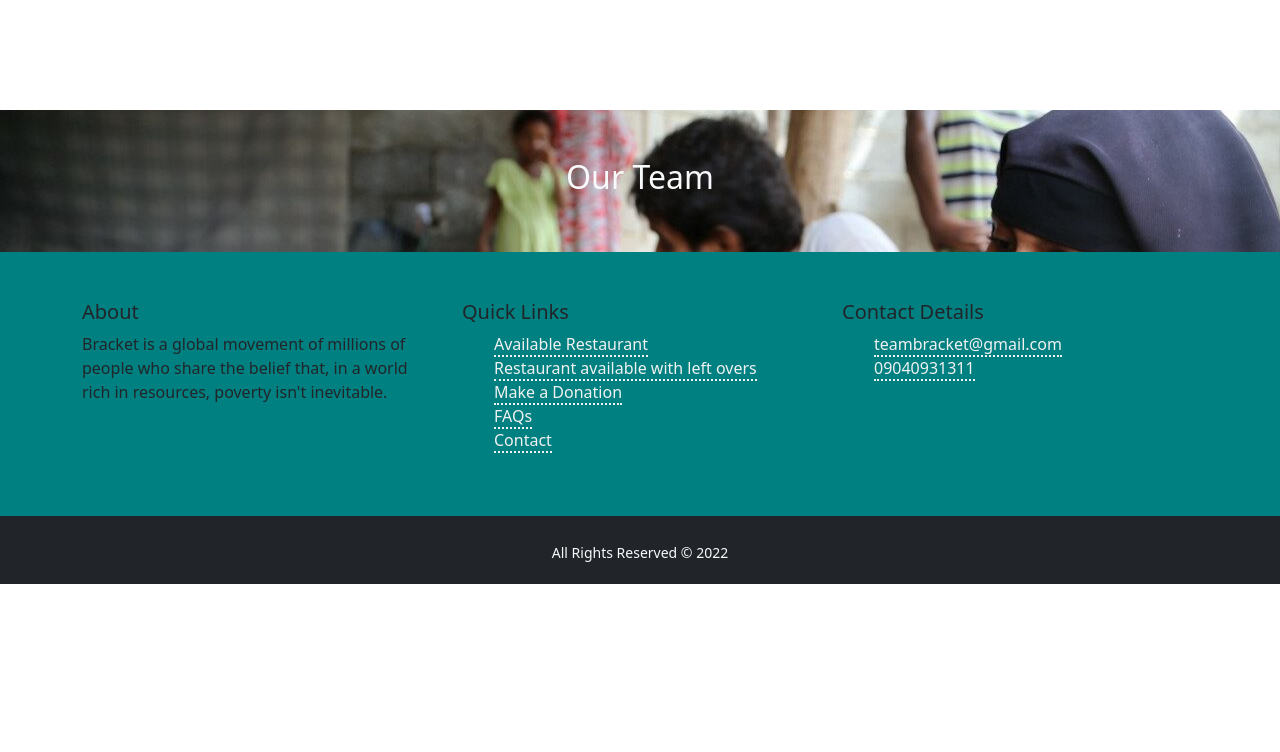
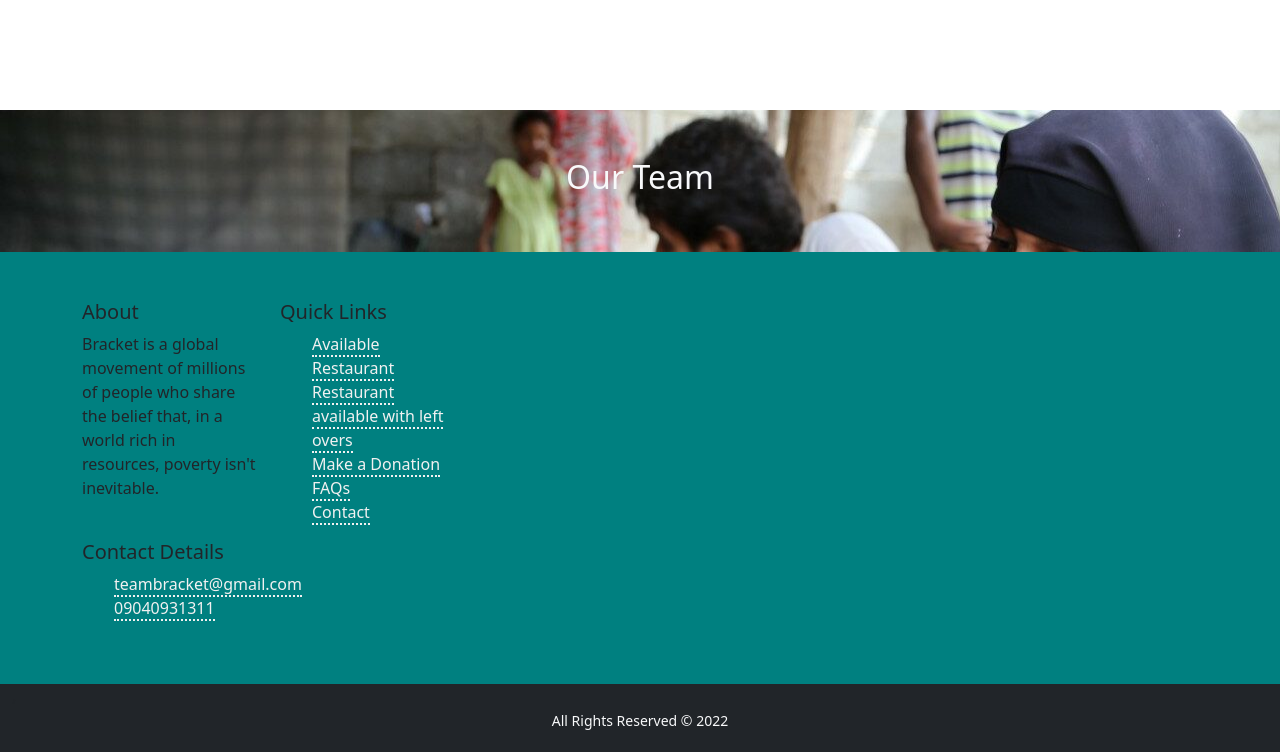
Before and after one commit to ibroraheem/hunger, a plain HTML site: page index.html in a window 1280 px wide. Shown: the part 2915-3667 px from the top of the page. Before the commit the page ends 3499 px from the top, so only its background shows below. Drawn offline with nearby package versions, Linux system fonts and the light colour scheme.

Commit message:
footer edit

```diff
--- a/index.html
+++ b/index.html
@@ -218,10 +218,12 @@
     </div>
     <div class="container-fluid pb-5 links">
         <div class="container pt-5">
+            <div class="col-12 col-md-6 col-lg-4">
                 <div class="row">
                     <div class="col">
                         <h5>About</h5>
-                    <p>Bracket is a global movement of millions of people who share the belief that, in a world rich in
+                        <p>Bracket is a global movement of millions of people who share the belief that, in a world rich
+                            in
                             resources, poverty isn't inevitable.</p>
                         <i class="fa fa-facebook" aria-hidden="false"></i>
                     </div>
@@ -245,6 +247,7 @@
                 </div>
             </div>
         </div>
+    </div>
     <footer class="container-fluid bg-dark pb-1">
         ,<div class="container">
 
```
Lines whose indentation alone changed are shown as unchanged.
